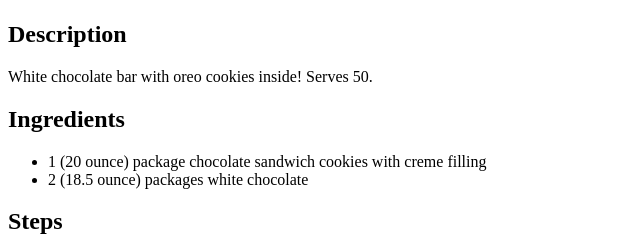
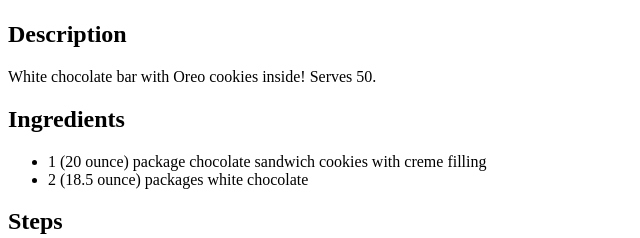
Before and after one commit to NazTM/odin-recipes, a plain HTML site: page recipes/oreo-bark.html in a window 1280 px wide. Shown: the part 383-621 px from the top of the page, 0-640 px from the left. Drawn offline with Linux system fonts and the light colour scheme.

Commit message:
oreo-bark.html

```diff
--- a/recipes/oreo-bark.html
+++ b/recipes/oreo-bark.html
@@ -10,7 +10,7 @@
     <h1>Oreo Cookie Bark</h1>
     <img src="https://imagesvc.meredithcorp.io/v3/mm/image?url=https%3A%2F%2Fimages.media-allrecipes.com%2Fuserphotos%2F4272059.jpg&w=300&h=300&c=sc&poi=face&q=60" alt="Oreo Cookie Bark">
     <h2>Description</h2>
-    <p>White chocolate bar with oreo cookies inside! Serves 50.</p>
+    <p>White chocolate bar with Oreo cookies inside! Serves 50.</p>
     <h2>Ingredients</h2>
     <ul>
         <li>1 (20 ounce) package chocolate sandwich cookies with creme filling</li>
```
